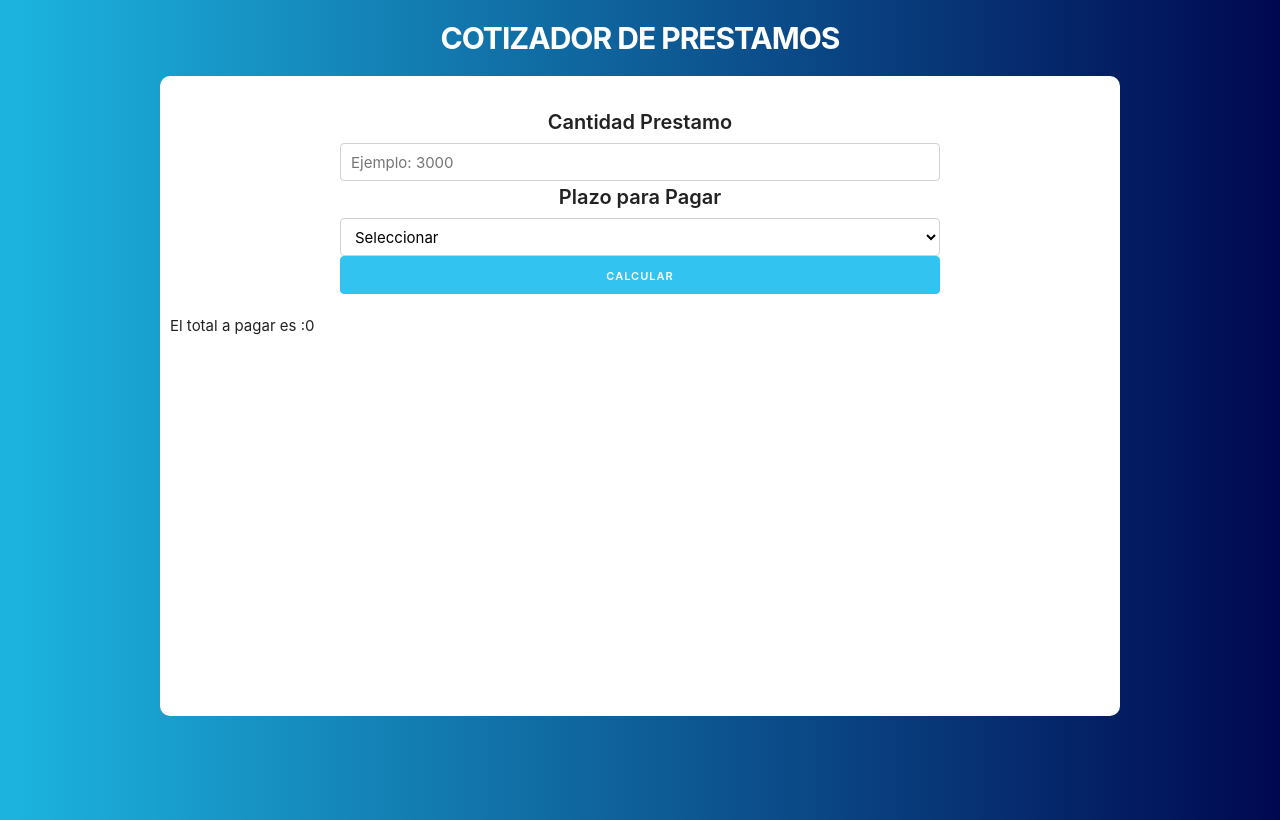
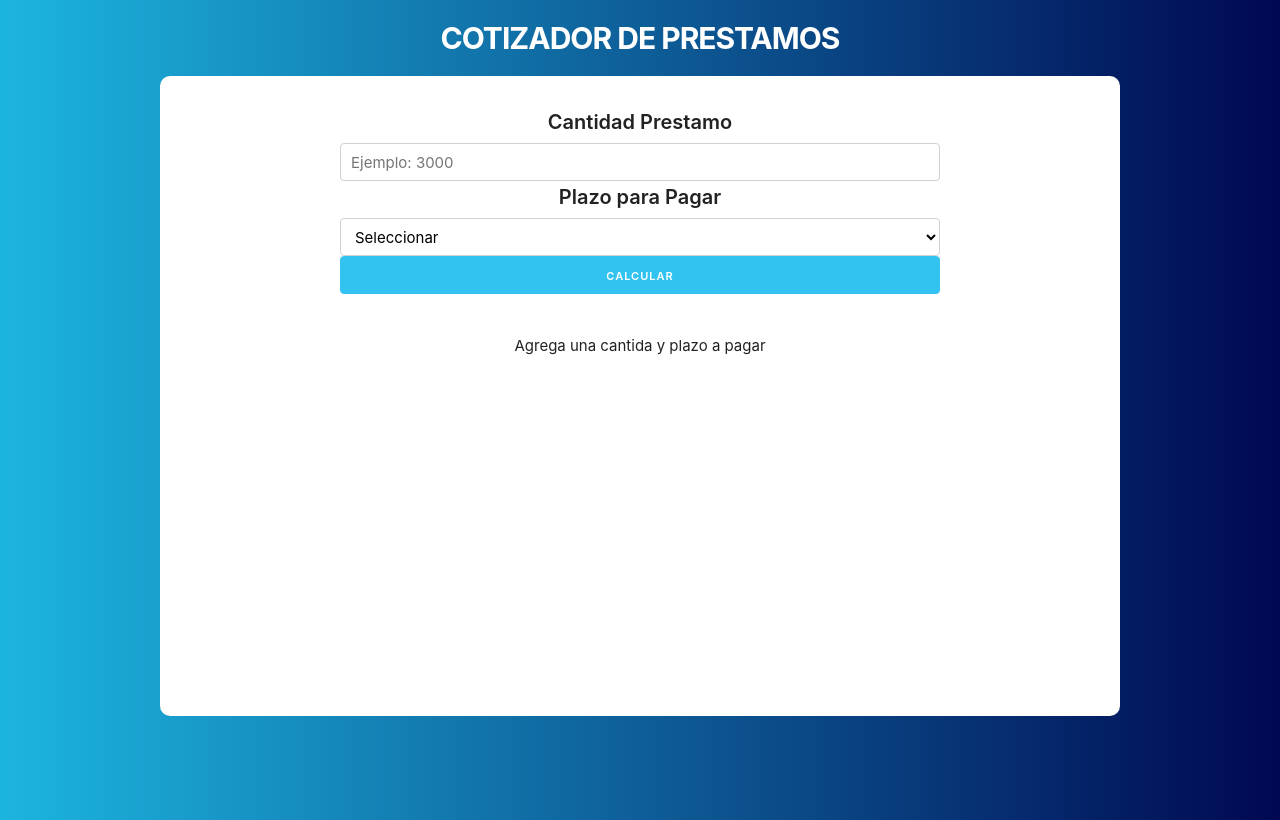
Before and after one commit to lerj2710/cotizador-de-prestamos, a React (Create React App) app: page / in a window 1280 px wide. Built offline with nearby package versions, Linux system fonts and the light colour scheme.

Commit message:
mostrar el menajse y resultado

```diff
--- a/src/App.js
+++ b/src/App.js
@@ -1,12 +1,23 @@
 import React, { Fragment,useState } from 'react';
-import Header from "./componentes/header";
-import Formulario from './componentes/formulario';
+import Header from "./componentes/Header";
+import Formulario from './componentes/Formulario';
+import Mensaje from './componentes/Mensaje';
+import Resultado from './componentes/Resultado';
 
 function App() {
   //usar useState
- const [cantidad, guardarCantidad] = useState(0);
- const [plazo, guardarPlazo] = useState('');
- const [total, guardarTotal] = useState(0);
+  const [cantidad, guardarCantidad] = useState(0);
+  const [plazo, guardarPlazo] = useState('');
+  const [total, guardarTotal] = useState(0);
+
+ let componente;
+
+    if (total===0) {
+      componente =<Mensaje/>
+    }else{
+      componente =<Resultado/>
+    }
+
   return (
     <Fragment>
       <Header
@@ -20,7 +31,10 @@ function App() {
         guardarPlazo={guardarPlazo}
         guardarTotal={guardarTotal}
         />
-      <p>El total a pagar es :{total}</p>
+        <div className='mensajes'>
+     {componente}
+      </div>
+
       </div>
     </Fragment>
   );
--- /dev/null
+++ b/src/componentes/Mensaje.js
@@ -0,0 +1,6 @@
+import React from 'react';
+
+const Mensaje = () =>  (
+    <p>Agrega una cantida y plazo a pagar </p>
+);
+export default Mensaje;
--- /dev/null
+++ b/src/componentes/Resultado.js
@@ -0,0 +1,9 @@
+import React from 'react';
+
+const Resultado = () => {
+    return (
+        <div>desde Resultado</div>
+     );
+}
+
+export default Resultado;
```
